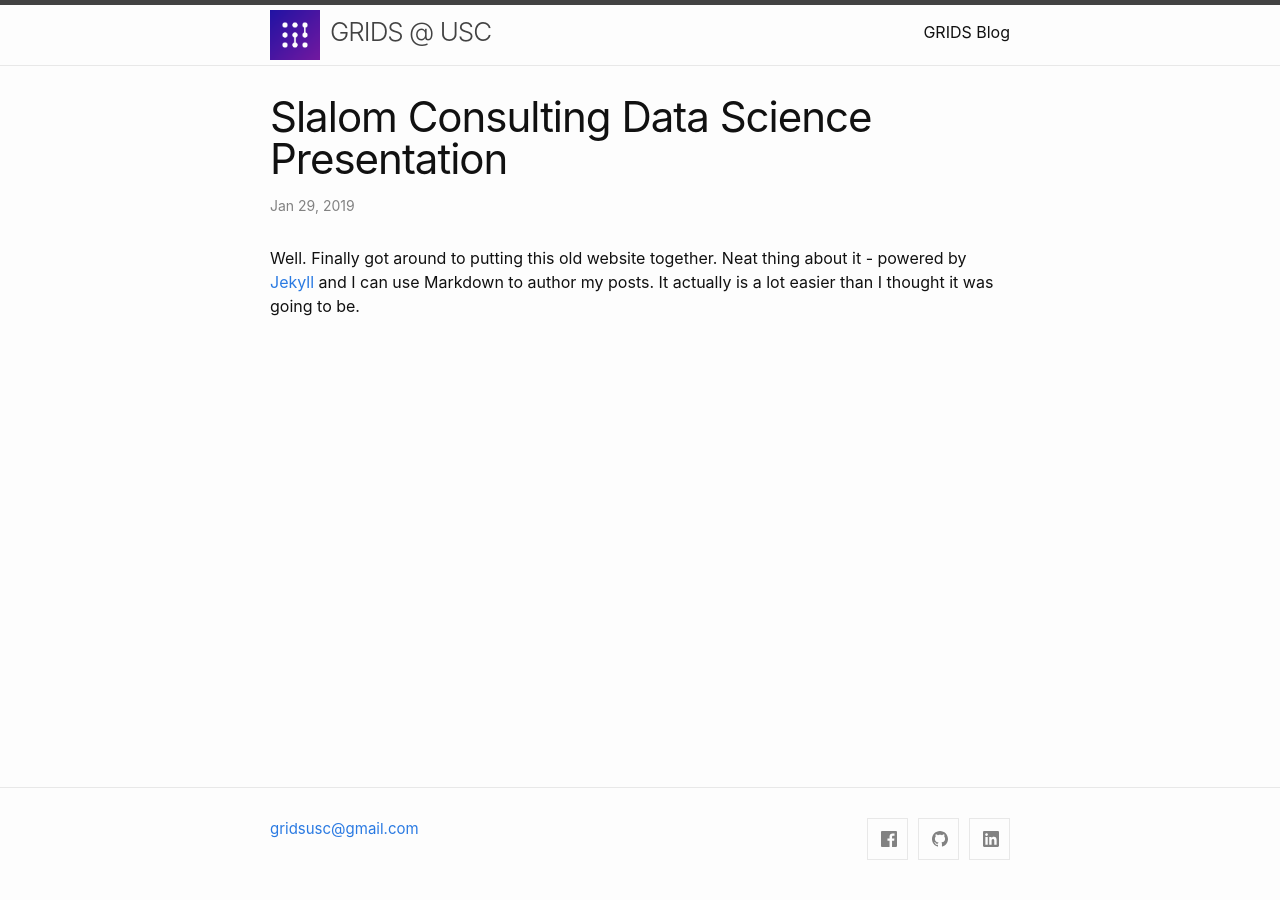
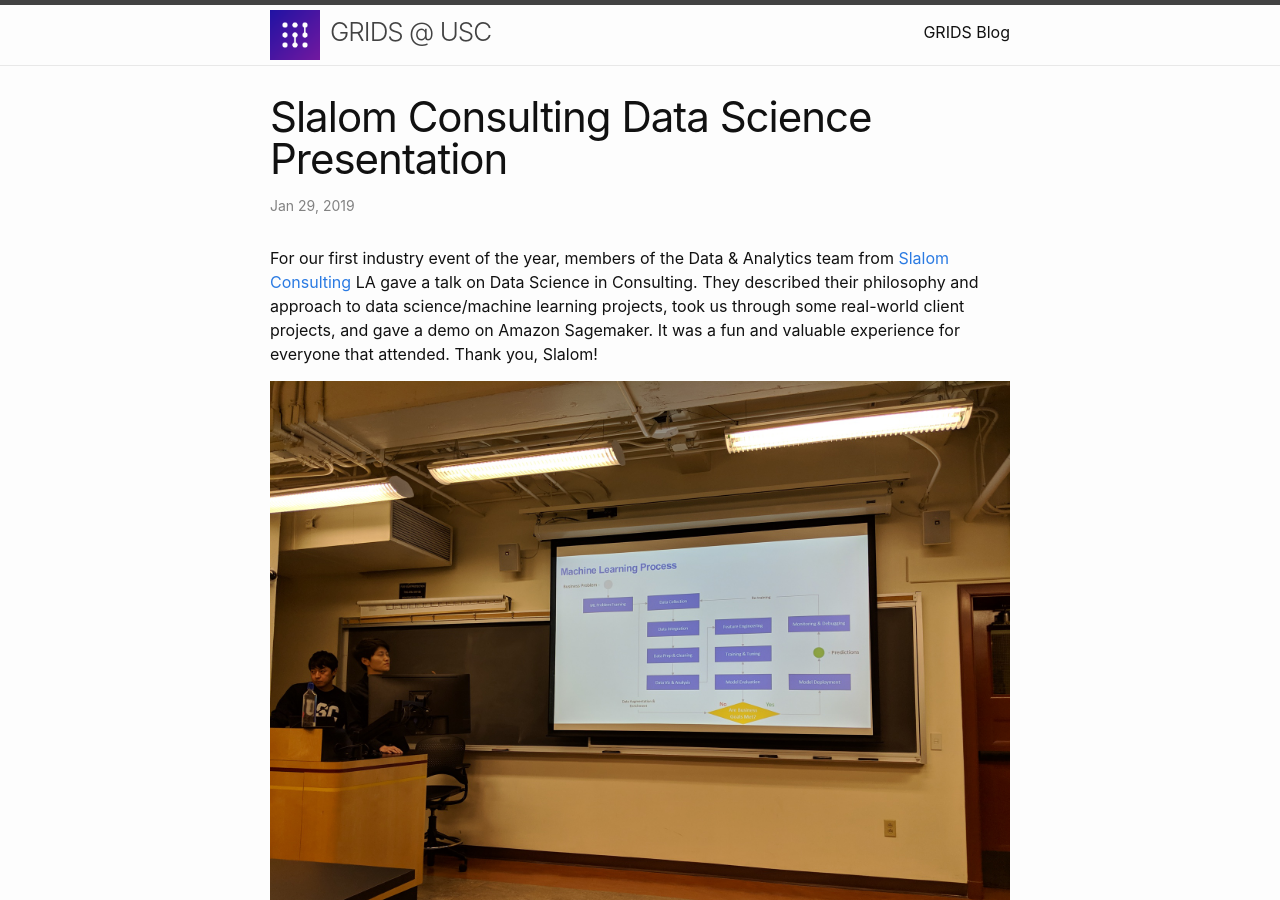
Before and after one commit to mollymagic/gridsusc.github.io, a Jekyll site: the page built from _posts/2019-01-29-slalom-consulting-presentation.md, in a window 1280 px wide and 900 px high. Built offline with Jekyll 4.4.1, drawn with Linux system fonts in a browser that asks for light colours.

Commit message:
Updated blog post, added README.md

```diff
--- a/_posts/2019-01-29-slalom-consulting-presentation.md
+++ b/_posts/2019-01-29-slalom-consulting-presentation.md
@@ -4,4 +4,10 @@
 date: 2019-01-29
 ---
 
-Well. Finally got around to putting this old website together. Neat thing about it - powered by [Jekyll](http://jekyllrb.com) and I can use Markdown to author my posts. It actually is a lot easier than I thought it was going to be.
+For our first industry event of the year, members of the Data & Analytics team from [Slalom Consulting](https://www.slalom.com) LA gave a talk on Data Science in Consulting. They described their philosophy and approach to data science/machine learning projects, took us through some real-world client projects, and gave a demo on Amazon Sagemaker. It was a fun and valuable experience for everyone that attended. Thank you, Slalom!
+
+![alt-text](/assets/img/blog/slalom_ml_process.jpg "Slalom Machine Learning Process")
+
+![alt-text](/assets/img/blog/slalom_sagemaker_demo.jpg "Sagemaker demo")
+
+![alt-text](/assets/img/blog/slalom_analyst_program.jpg "Slalom Analyst Program for early career")
```
Also changed, not shown: index.md (+0 -6 lines), README.md (added), assets/img/blog/deep_learning_workshop.jpg (added), assets/img/blog/slalom_analyst_program.jpg (added), assets/img/blog/slalom_ml_process.jpg (added), assets/img/blog/slalom_sagemaker_demo.jpg (added), 2 other files.
